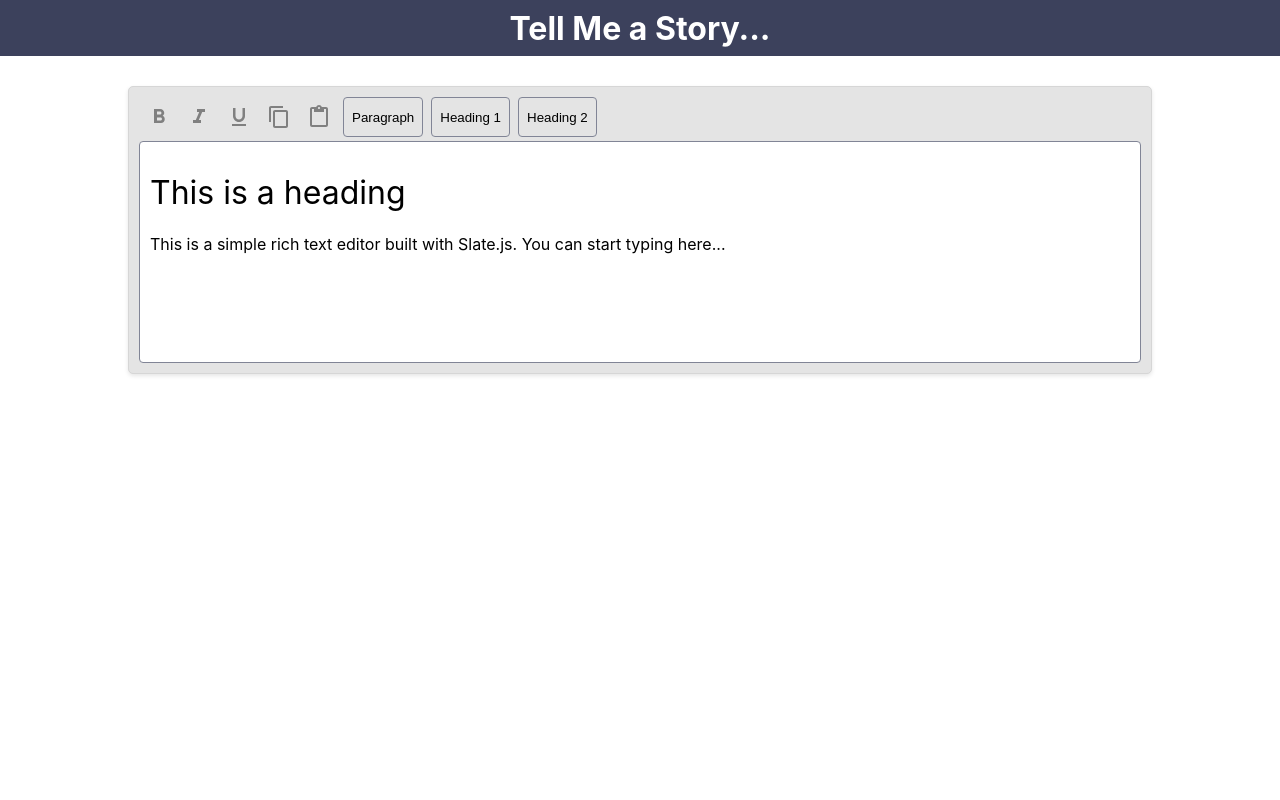
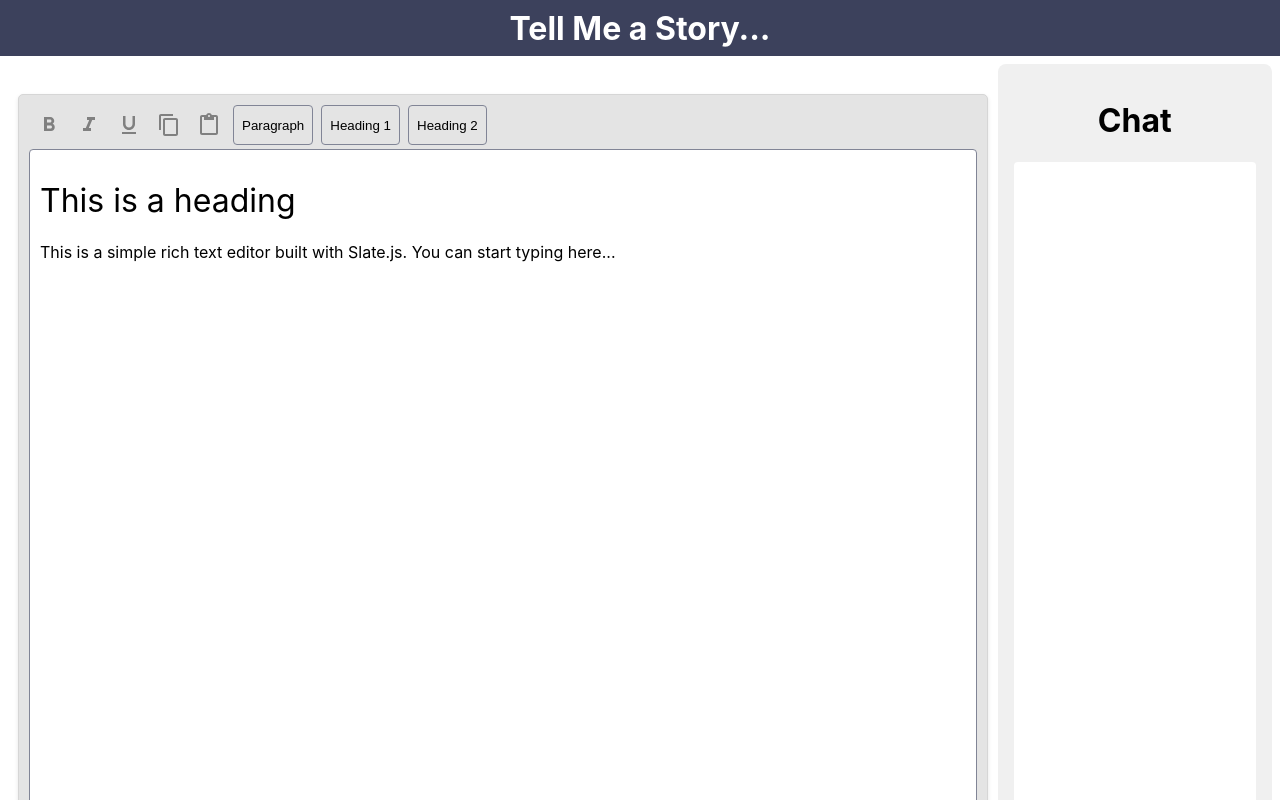
Before and after one commit to EmlMeml/thesis-project, a React (Create React App) app: page / in a window 1280 px wide. Shown: the top 800 px of the page. Built offline with nearby package versions, Linux system fonts and the light colour scheme.

Commit message:
base chat visual

```diff
--- a/src/App.css
+++ b/src/App.css
@@ -47,7 +47,7 @@
 
 .editorEditable{
 
-  min-height: 200px;
+  min-height: 800px;
   border: 1px solid #818596;
   padding: 10px;
   border-radius: 4px;
@@ -80,3 +80,8 @@
   outline: none;
   box-shadow: 0 0 0 2px rgba(129, 133, 150, 0.25);
 }
+
+#main-content {
+  display: flex;
+  padding: 8px;
+}
--- a/src/App.js
+++ b/src/App.js
@@ -2,20 +2,20 @@ import './App.css';
 import React from 'react';
 import TopBar from './custom/TopBar.js';
 import { MyEditor } from './custom/Editor.tsx';
+import { MyChat } from './custom/Chat.tsx';
 
 function App() {
   return (
     <div className="App">
       <TopBar />
-      <div id="editor-container">
-      <MyEditor />
+      <div id="main-content">
+        <div id="editor-container">
+          <MyEditor />
+        </div>
+        <MyChat />
       </div>
 
-      <div>
-        <br></br>
-        <br></br>
-        <br></br>
-      </div>
+
     </div>
 
   );
--- /dev/null
+++ b/src/custom/Chat.tsx
@@ -0,0 +1,13 @@
+export const MyChat = () => {
+
+  // Render the Slate context.
+ return (
+    <div style={{ width: '20%',padding: '16px', backgroundColor: '#f0f0f0', borderRadius: '8px' }}>
+      <h1>Chat</h1>
+      <div id="chat-container" style={{ height: '70%', overflowY: 'auto', backgroundColor: '#ffffff', padding: '8px', borderRadius: '4px'}}>
+        {/* Chat messages will go here */}
+
+      </div>
+    </div>
+  )
+}
```
